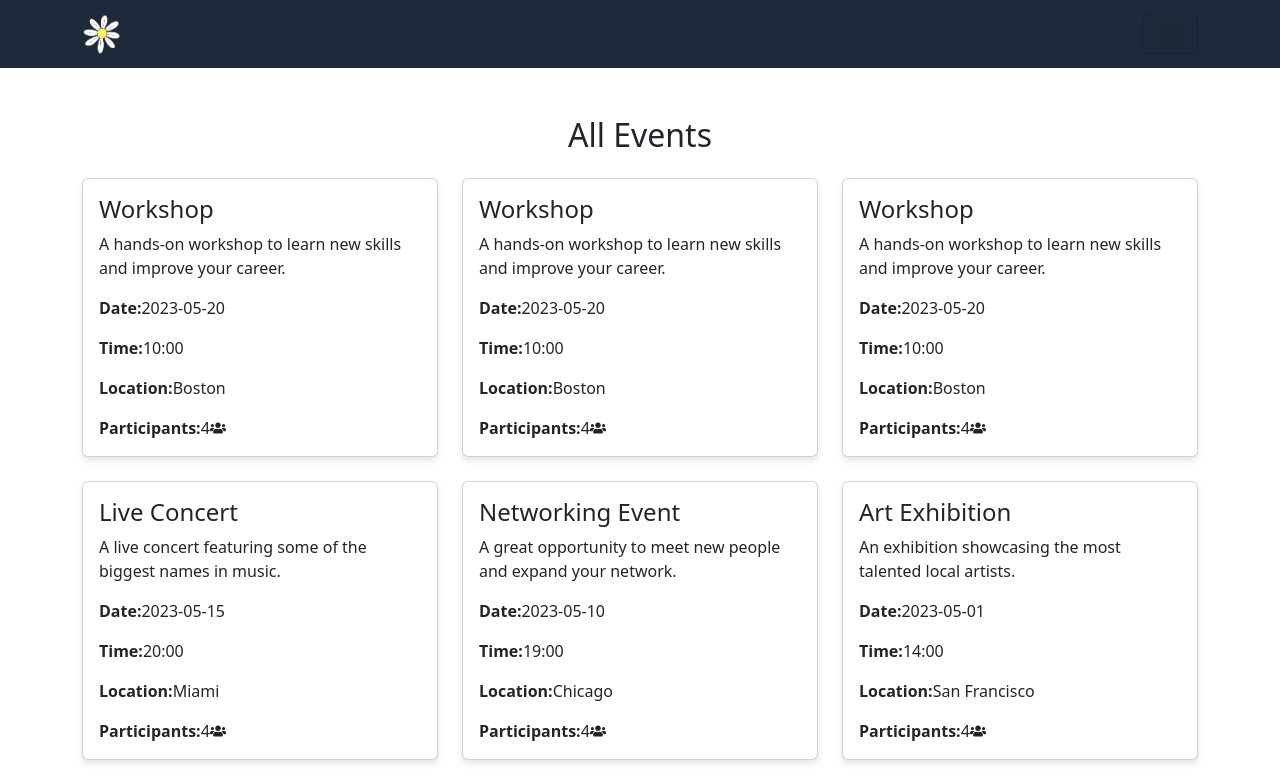
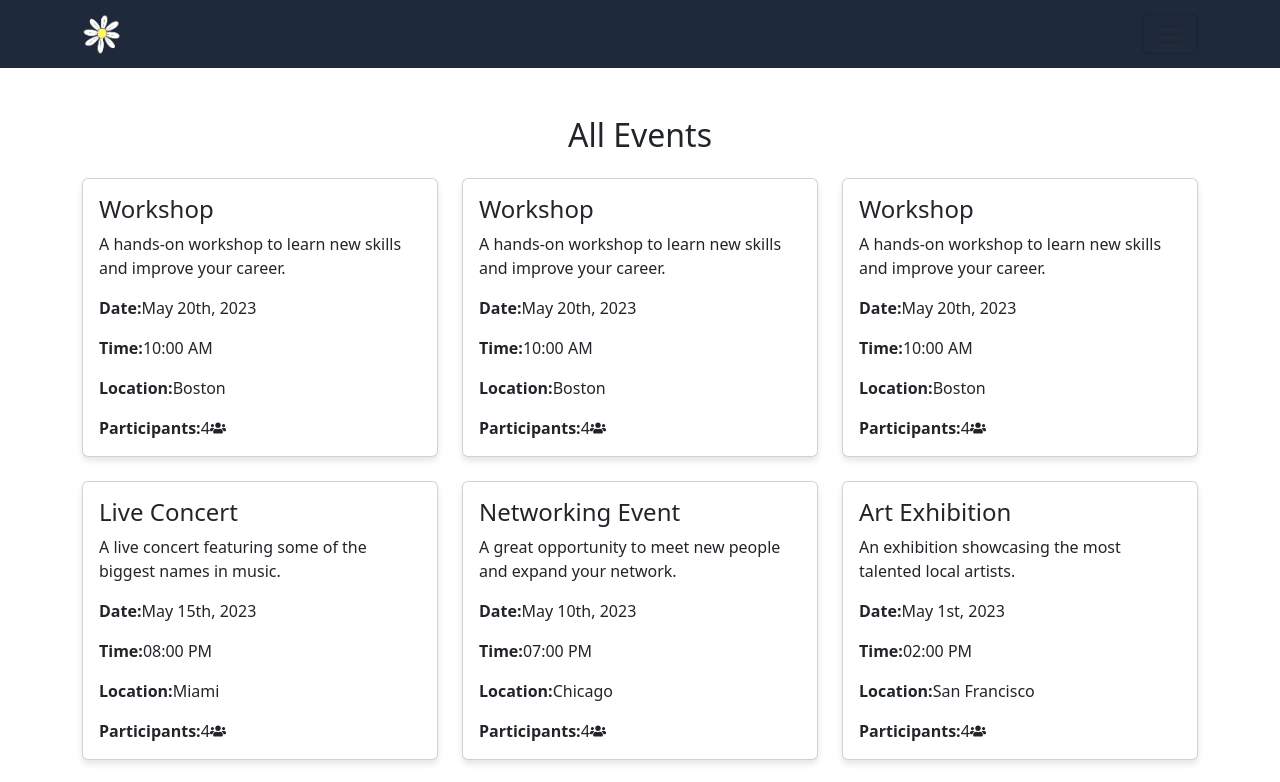
Before and after one commit to dzhanerhasan/event-management-sys, a React (Create React App) app in the folder ems-front-end/: page /all-events in a window 1280 px wide. Shown: the top 782 px of the page. Built offline with nearby package versions, Linux system fonts and the light colour scheme; the HTML template or start-up script is replaced by a standard one.

Commit message:
Fixed issue with footer on minimized screens and made date/time more readable

```diff
--- a/ems-front-end/src/components/EventCard.js
+++ b/ems-front-end/src/components/EventCard.js
@@ -2,6 +2,7 @@ import React from "react";
 import { Link } from "react-router-dom";
 import "../styles/EventCard.css";
 import { FaUsers } from "react-icons/fa";
+import moment from "moment";
 
 const EventCard = ({ event, delay }) => {
   const { title, date, time, location, description, attendees } = event;
@@ -17,16 +18,16 @@ const EventCard = ({ event, delay }) => {
             <h4 className="card-title">{title}</h4>
             <p className="card-text">{description}</p>
             <p className="card-text">
-              <strong>Date:</strong> {date}
+              <strong>Date:</strong> {moment(date).format("MMMM Do, YYYY")}
             </p>
             <p className="card-text">
-              <strong>Time:</strong> {time}
+              <strong>Time:</strong> {moment(time, "HH:mm").format("hh:mm A")}
             </p>
             <p className="card-text">
               <strong>Location:</strong> {location}
             </p>
             <p className="card-text">
-              <strong>Participants:</strong> {attendees?.length || 0}{" "}
+              <strong>Participants:</strong> {attendees?.length || 0}
               <FaUsers />
             </p>
           </div>
--- a/ems-front-end/src/pages/AllEvents.js
+++ b/ems-front-end/src/pages/AllEvents.js
@@ -45,6 +45,7 @@ const AllEvents = () => {
     <div className="container-md my-5 all-event-container">
       <div>
         <h2 className="text-center mb-4">All Events</h2>
+        <div className="events-wrapper">
           <div className={`row slide-${currentPage}`} ref={rowRef}>
             {currentEvents.map((event, index) => (
               <EventCard
@@ -54,6 +55,7 @@ const AllEvents = () => {
                 delay={(indexOfFirstEvent + index) * 0.1}
               />
             ))}
+          </div>
         </div>
       </div>
 
--- a/ems-front-end/src/pages/EventDetails.js
+++ b/ems-front-end/src/pages/EventDetails.js
@@ -1,9 +1,13 @@
+import "../styles/EventDetails.css";
+
 import React, { useContext, useEffect, useState } from "react";
 import { useParams } from "react-router-dom";
 import { EventContext } from "../contexts/EventContext";
+import { FaUsers } from "react-icons/fa";
+
+import moment from "moment";
+
 import ParticipantModal from "../components/ParticipantModal";
-import { FaUsers } from "react-icons/fa";
-import "../styles/EventDetails.css";
 
 const EventDetails = () => {
   const { eventId } = useParams();
@@ -55,7 +59,8 @@ const EventDetails = () => {
         <div className="col-md-6 col-lg-6">
           <h2 className="event-details-title">{title}</h2>
           <p className="event-details-date-time">
-            {date} - {time}
+            {moment(date).format("MMMM Do, YYYY")} -{" "}
+            {moment(time, "HH:mm").format("hh:mm A")}
           </p>
           <p className="event-details-description">{description}</p>
           <button
--- a/ems-front-end/src/styles/AllEvents.css
+++ b/ems-front-end/src/styles/AllEvents.css
@@ -1,8 +1,12 @@
 .all-event-container {
   display: flex;
   flex-direction: column;
-  height: 100vh;
+  height: 100%;
   justify-content: space-between;
+}
+
+.events-wrapper {
+  flex: 1;
 }
 
 .arrow-btn {
```
Lines whose indentation alone changed are shown as unchanged.
